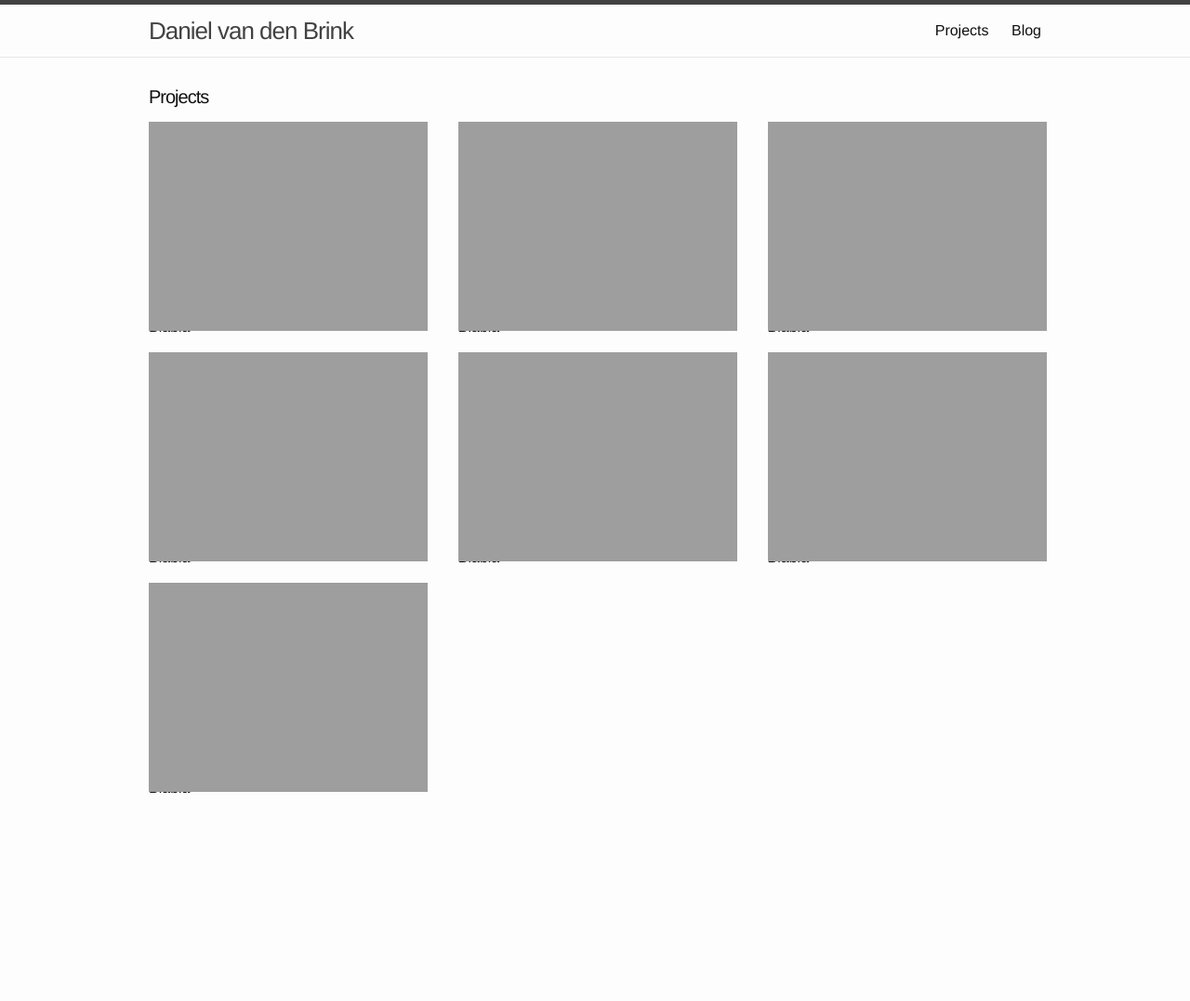
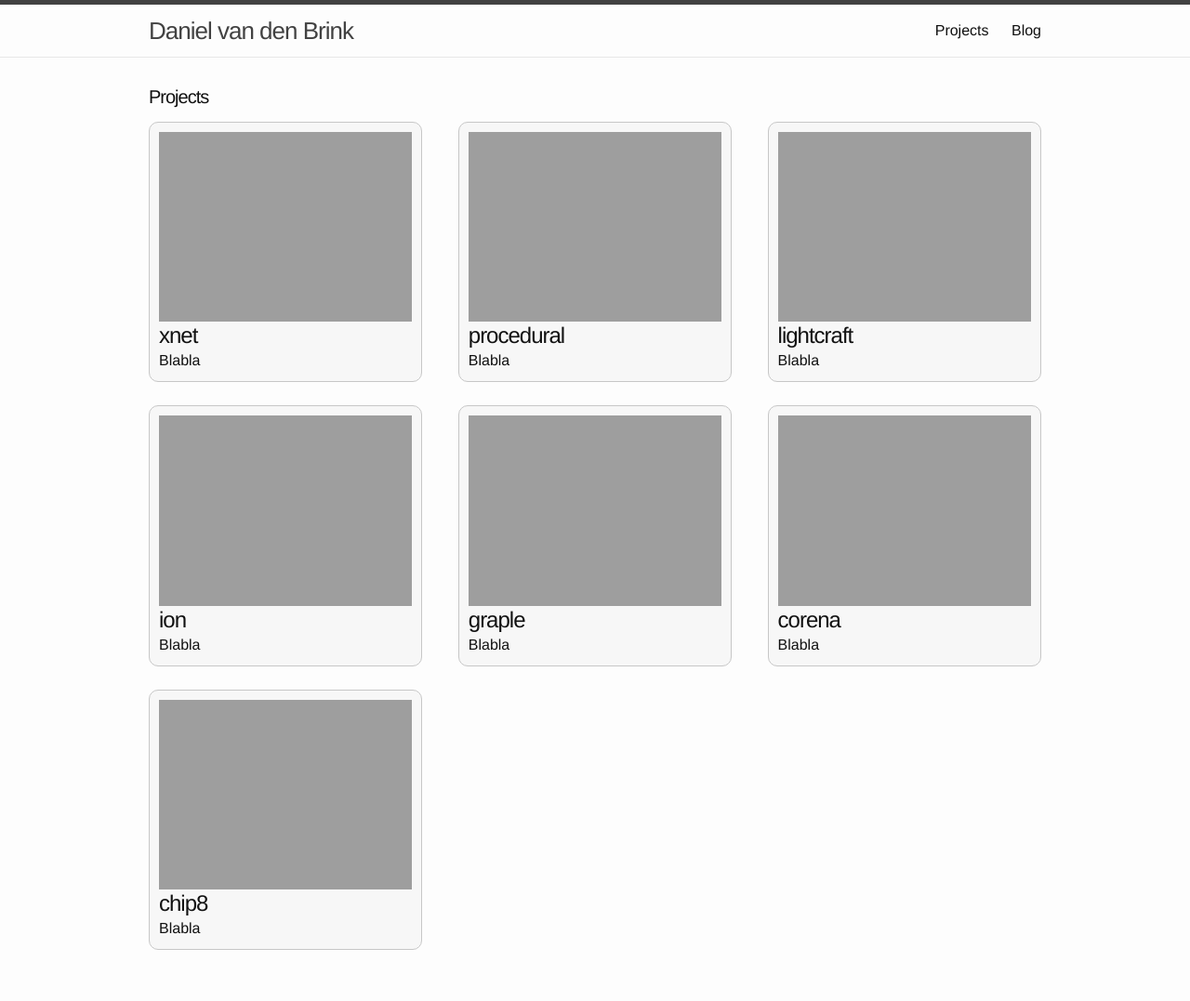
Before and after one commit to dvdbrink/dvdbrink.github.io, a Jekyll site: the page built from projects/index.html, in a window 1280 px wide. Shown: the whole page at 93% size. Built offline with Jekyll 4.4.1, drawn with Linux system fonts in a browser that asks for light colours; before the commit the page ends 905 px from its top, so only the background shows below that.

Commit message:
Update styling

```diff
--- a/_layouts/project.html
+++ b/_layouts/project.html
@@ -6,7 +6,7 @@ layout: default
   <header class="post-header">
     <h1 class="post-title">{{ page.title }}</h1>
     <p class="post-meta">Last update on {{ page.date | date: "%b %-d, %Y" }}{% if page.author %} • {{ page.author }}{% endif %}{% if page.meta %} • {{ page.meta }}{% endif %}</p>
-    <a class="post-meta" href="{{ page.repository }}">Repository</a>
+    <p class="post-meta">Repository: <a href="{{ page.repository }}">{{ page.repository }}</a></p>
   </header>
 
   <article class="post-content">
--- a/_sass/_layout.scss
+++ b/_sass/_layout.scss
@@ -238,10 +238,34 @@
 
 .slideshow {
     position: relative;
-    width: 300px;
+    width: 100%;
     height: 164px;
 }
-
 .slideshow > div {
     position: absolute;
 }
+
+.project {
+    padding: 10px;
+    margin-bottom: 25px;
+    border-radius: 10px;
+    border: 1px solid #c7c7c7;
+    background-color: #f7f7f7;
+}
+.project:hover {
+    border: 1px solid #c7c7c7;
+    background-color: #e7e7e7;
+}
+.project a {
+    text-decoration: none;
+    color: #111;
+}
+.project .title {
+    margin: 0;
+    padding: 0;
+    font-size: 24px;
+}
+.project .summary {
+    margin: 0;
+    padding: 0;
+}
--- a/blog/index.html
+++ b/blog/index.html
@@ -7,6 +7,9 @@ title: Blog
   <h1 class="page-heading">Blog</h1>
 
   <ul class="post-list">
+    {% if site.categories.blog == empty %}
+      Nothing to see here.
+    {% endif %}
     {% for post in site.categories.blog do %}
       <li>
         <span class="post-meta">{{ post.date | date: "%b %-d, %Y" }}</span>
--- a/projects/index.html
+++ b/projects/index.html
@@ -14,17 +14,11 @@ title: Projects
     {% endif %}
 
     <div class="one-third column project">
-      <div class="slideshow">
-        {% for image in project.images %}
-          <div>
-            <img class="u-max-full-width" src="{{ image | prepend: "/images/" | prepend: site.url }}">
-          </div>
-        {% endfor %}
-      </div>
-      <h2 class="title">
-        <a class="post-link" href="{{ project.url | prepend: site.baseurl }}">{{ project.title }}</a>
-      </h2>
-      <p class="summary">{{ project.summary }}</p>
+      <a href="{{ project.url | prepend: site.baseurl }}">
+        <img src="{{ project.images[0] | prepend: "/images/" | prepend: site.url }}">
+        <h2 class="title">{{ project.title }}</h2>
+        <p class="summary">{{ project.summary }}</p>
+      </a>
     </div>
 
     {% if loopindex == 0 %}
```
Also changed, not shown: _posts/blog/2015-09-01-tools.md (deleted, +0 -7 lines).
